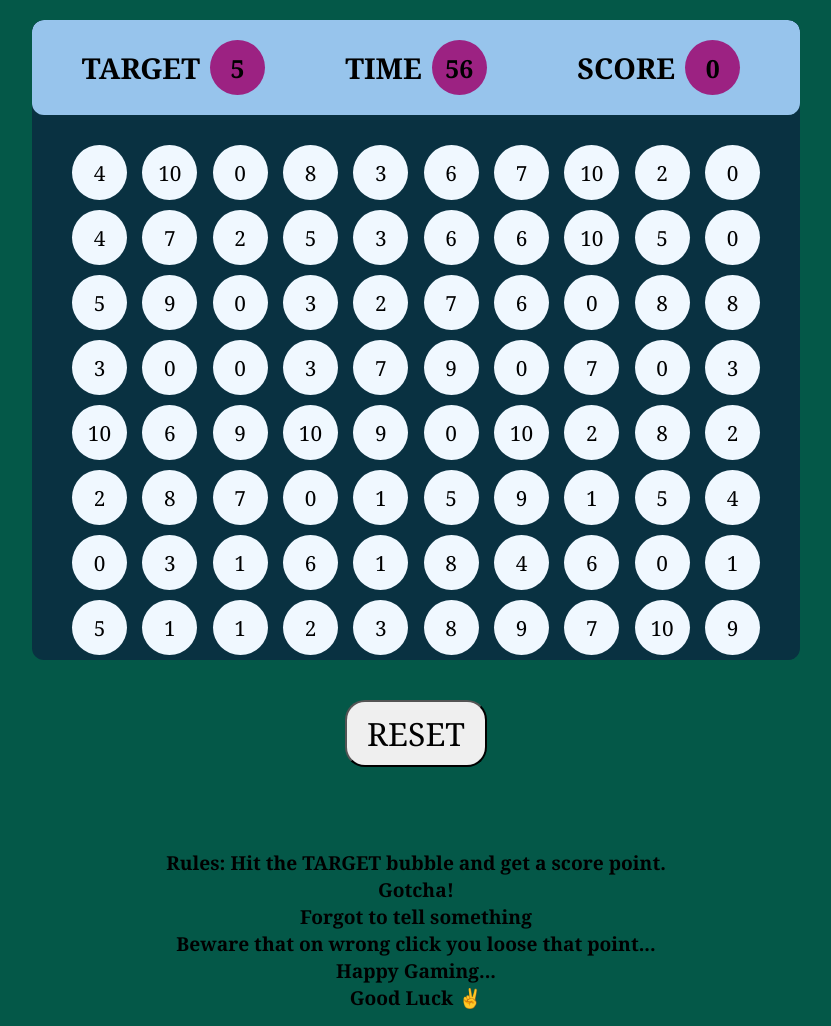
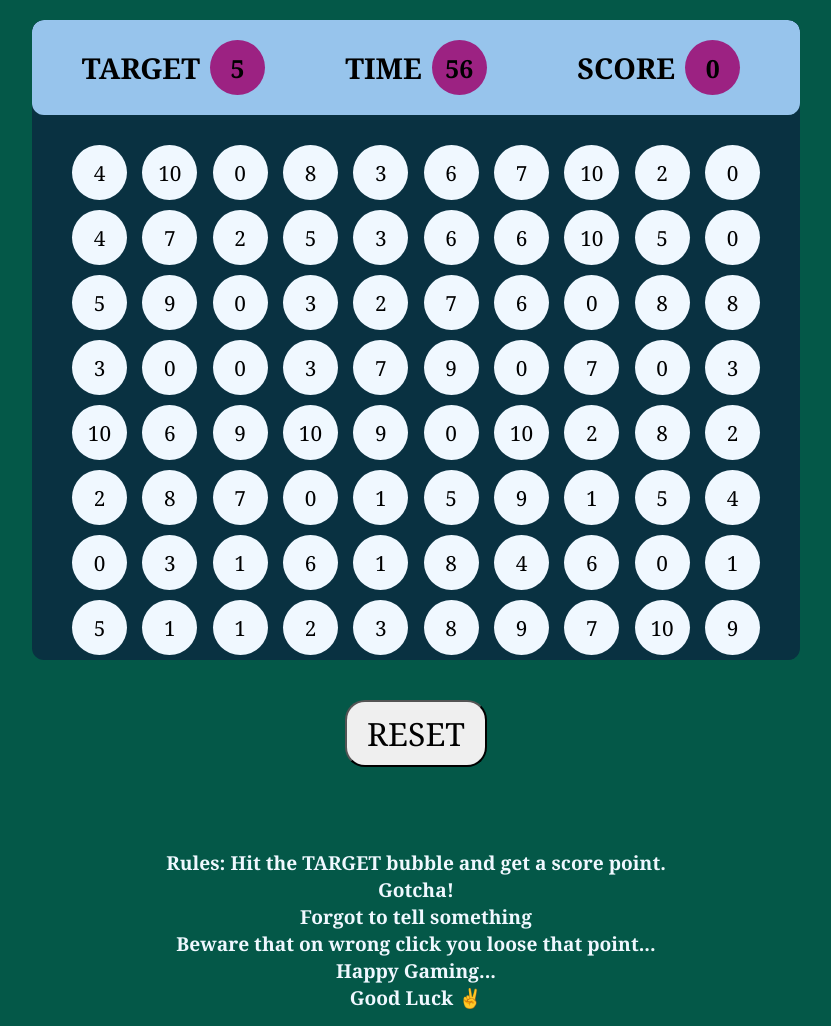
Before and after one commit to satya-supercluster/Bubble_game, a plain HTML site: page index.html in a window 1280 px wide. Shown: the whole page, without its empty margins (224-1055 px from the left). Drawn offline with Linux system fonts and the light colour scheme.

Commit message:
Update style.css

```diff
--- a/style.css
+++ b/style.css
@@ -21,7 +21,8 @@ body{
 #rules p{
     font-size: 1.2em;
     text-align: center;
-    font-weight: 700;;
+    font-weight: 800;
+    color:aliceblue;
 }
 .window{
     height:80vh;
```
